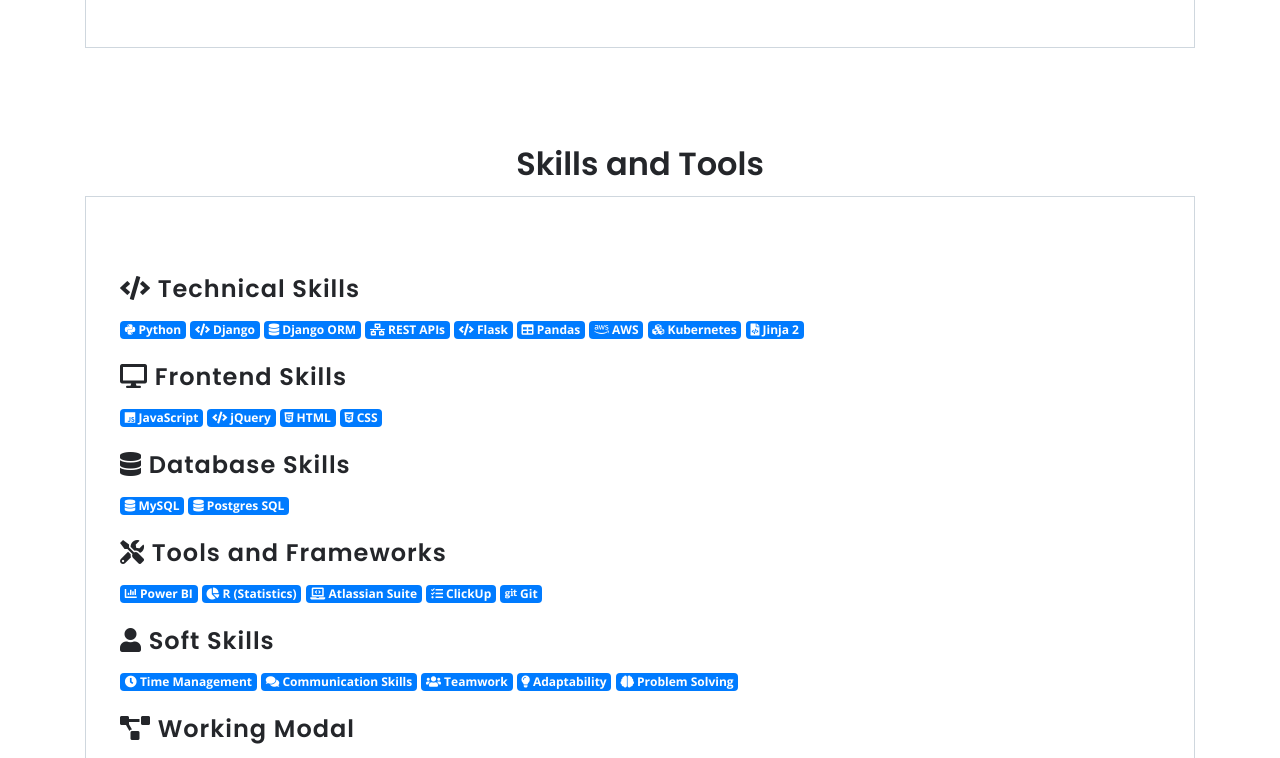
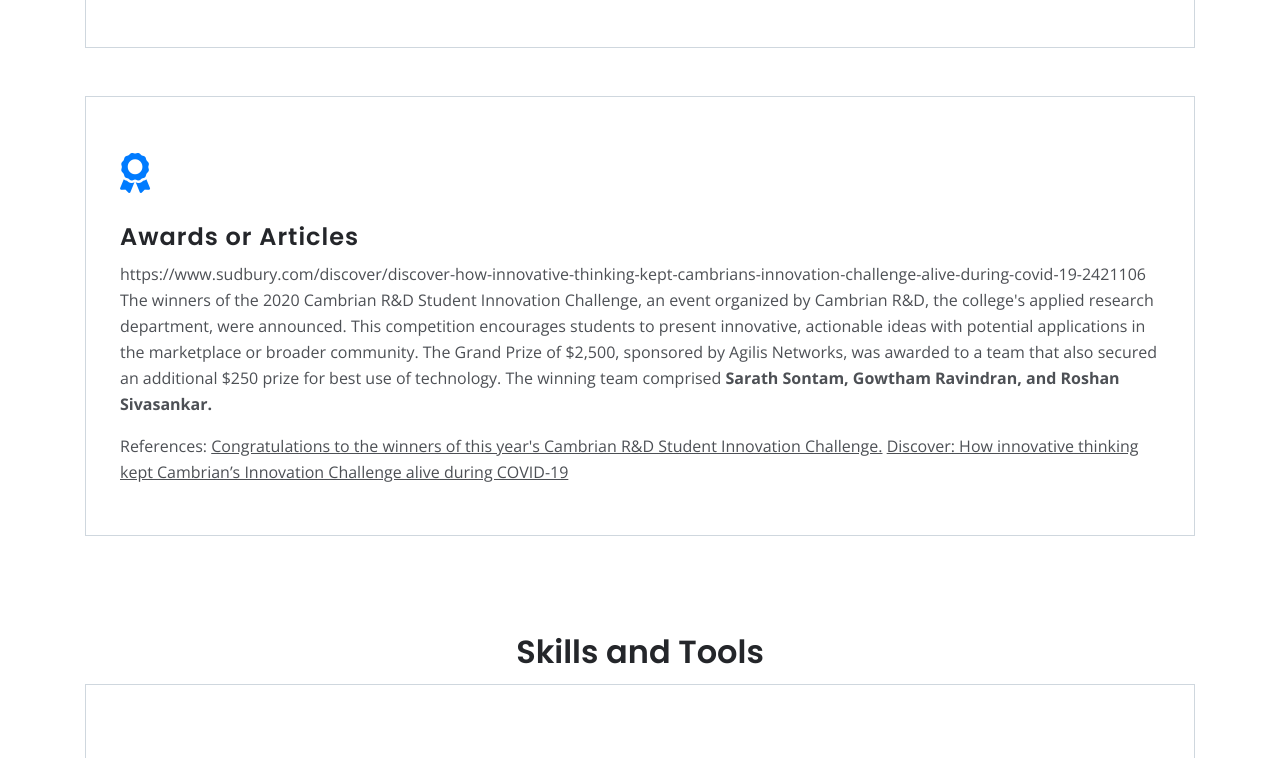
Before and after one commit to sontam-sarath/portfolio, a plain HTML site: page index.html in a window 1280 px wide. Shown: the part 2720-3478 px from the top of the page. Drawn offline with nearby package versions, Linux system fonts and the light colour scheme.

Commit message:
update awards

```diff
--- a/index.html
+++ b/index.html
@@ -254,6 +254,28 @@
                         </p>
                     </div> <!-- end of text-box -->
                 </div> <!-- end of col -->
+
+                <div class="col-lg-12">
+                    <div class="text-box">
+                        <i class="fas fa-award my-icons"></i>
+                        <h4>Awards or Articles</h4>
+
+                        https://www.sudbury.com/discover/discover-how-innovative-thinking-kept-cambrians-innovation-challenge-alive-during-covid-19-2421106
+
+                        <p>
+                            The winners of the 2020 Cambrian R&D Student Innovation Challenge, an event organized by Cambrian R&D, the college's
+                            applied research department, were announced. This competition encourages students to present innovative, actionable
+                            ideas with potential applications in the marketplace or broader community. The Grand Prize of $2,500, sponsored by
+                            Agilis Networks, was awarded to a team that also secured an additional $250 prize for best use of technology. The
+                            winning team comprised <strong> Sarath Sontam, Gowtham Ravindran, and Roshan Sivasankar. </strong>
+                        </p>
+                        <P>
+                            References:
+                            <a href="https://www.linkedin.com/posts/cambrian-college_congratulations-to-the-winners-of-this-years-activity-6663141152851656704-6fMR?utm_source=share&utm_medium=member_desktop">Congratulations to the winners of this year's Cambrian R&D Student Innovation Challenge.</a>
+                            <a href="https://www.sudbury.com/discover/discover-how-innovative-thinking-kept-cambrians-innovation-challenge-alive-during-covid-19-2421106">Discover: How innovative thinking kept Cambrian’s Innovation Challenge alive during COVID-19</a>
+                        </P>
+                    </div> <!-- end of text-box -->
+                </div> <!-- end of col -->
             </div> <!-- end of row -->
         </div> <!-- end of container -->
     </div> <!-- end of basic-2 -->
@@ -310,23 +332,12 @@
                         <div class="skill-category">
                             <h4><i class="fas fa-tools"></i> Tools and Frameworks</h4>
                             <div>
-                                <span class="badge bg-primary"><i class="fas fa-chart-bar"></i> Power BI</span>
+                                <span class="badge bg-primary"><i class="fas fa-file-word"></i> Ms-Office </span>
+                                <span class="badge bg-primary"><i class="fas fa-chart-bar"></i> Power BI </span>
                                 <span class="badge bg-primary"><i class="fas fa-chart-pie"></i> R (Statistics)</span>
                                 <span class="badge bg-primary"><i class="fas fa-laptop-code"></i> Atlassian Suite</span>
                                 <span class="badge bg-primary"><i class="fas fa-tasks"></i> ClickUp</span>
                                 <span class="badge bg-primary"><i class="fab fa-git"></i> Git</span>
-                            </div>
-                        </div>
-
-                        <!-- Soft Skills -->
-                        <div class="skill-category">
-                            <h4><i class="fas fa-user"></i> Soft Skills</h4>
-                            <div>
-                                <span class="badge bg-primary"><i class="fas fa-clock"></i> Time Management</span>
-                                <span class="badge bg-primary"><i class="fas fa-comments"></i> Communication Skills</span>
-                                <span class="badge bg-primary"><i class="fas fa-users"></i> Teamwork</span>
-                                <span class="badge bg-primary"><i class="fas fa-lightbulb"></i> Adaptability</span>
-                                <span class="badge bg-primary"><i class="fas fa-brain"></i> Problem Solving</span>
                             </div>
                         </div>
 
@@ -338,6 +349,19 @@
                                 <span class="badge bg-primary"><i class="fas fa-water"></i> Waterfall</span>
                             </div>
                         </div>
+
+                        <!-- Soft Skills -->
+                        <div class="skill-category">
+                            <h4><i class="fas fa-user"></i> Soft Skills</h4>
+                            <div>
+                                <span class="badge bg-primary"><i class="fas fa-clock"></i> Time Management</span>
+                                <span class="badge bg-primary"><i class="fas fa-users"></i> Teamwork</span>
+                                <span class="badge bg-primary"><i class="fas fa-lightbulb"></i> Adaptability</span>
+                                <span class="badge bg-primary"><i class="fas fa-brain"></i> Problem Solving</span>
+                            </div>
+                        </div>
+
+
                     </div>
 
                 </div>
```
